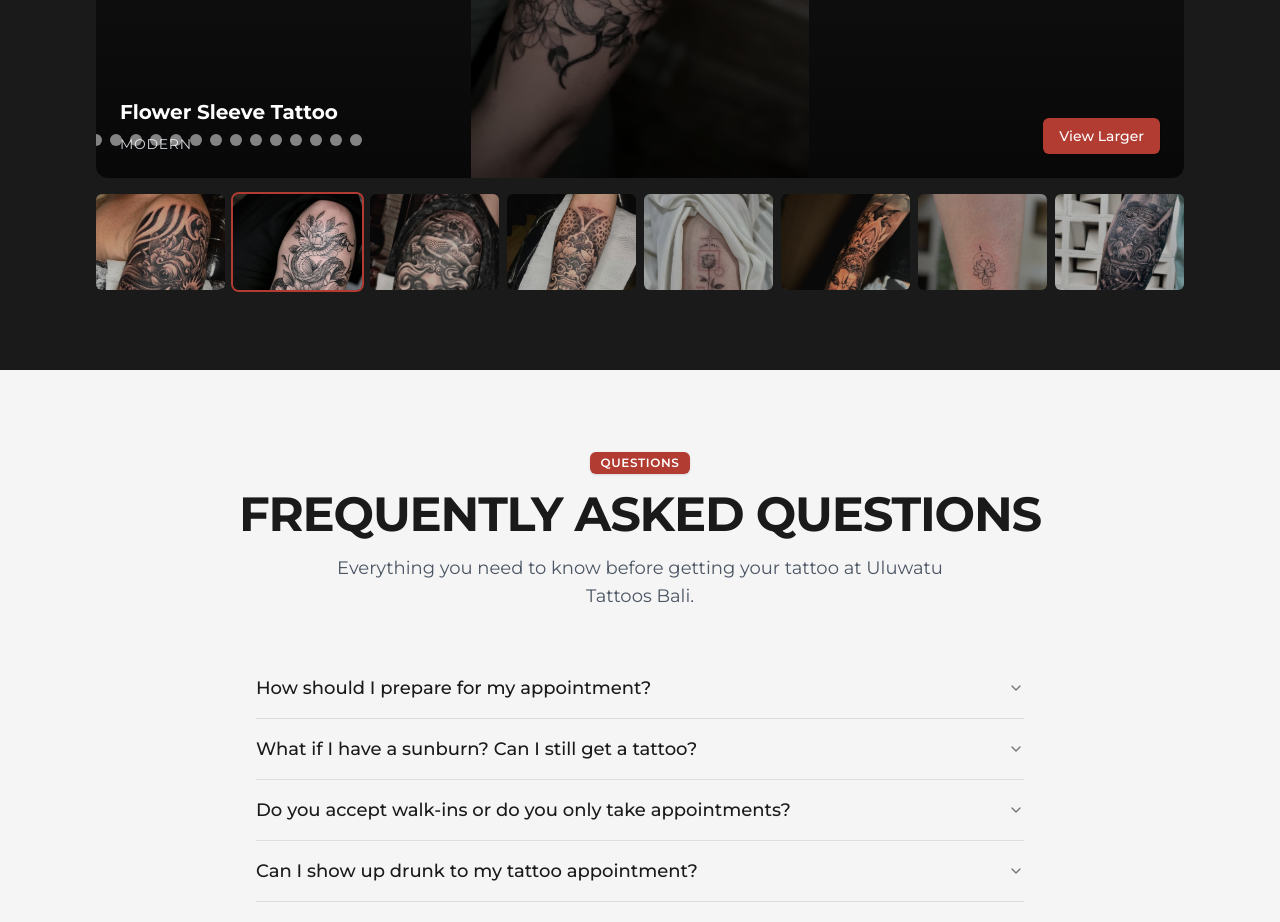
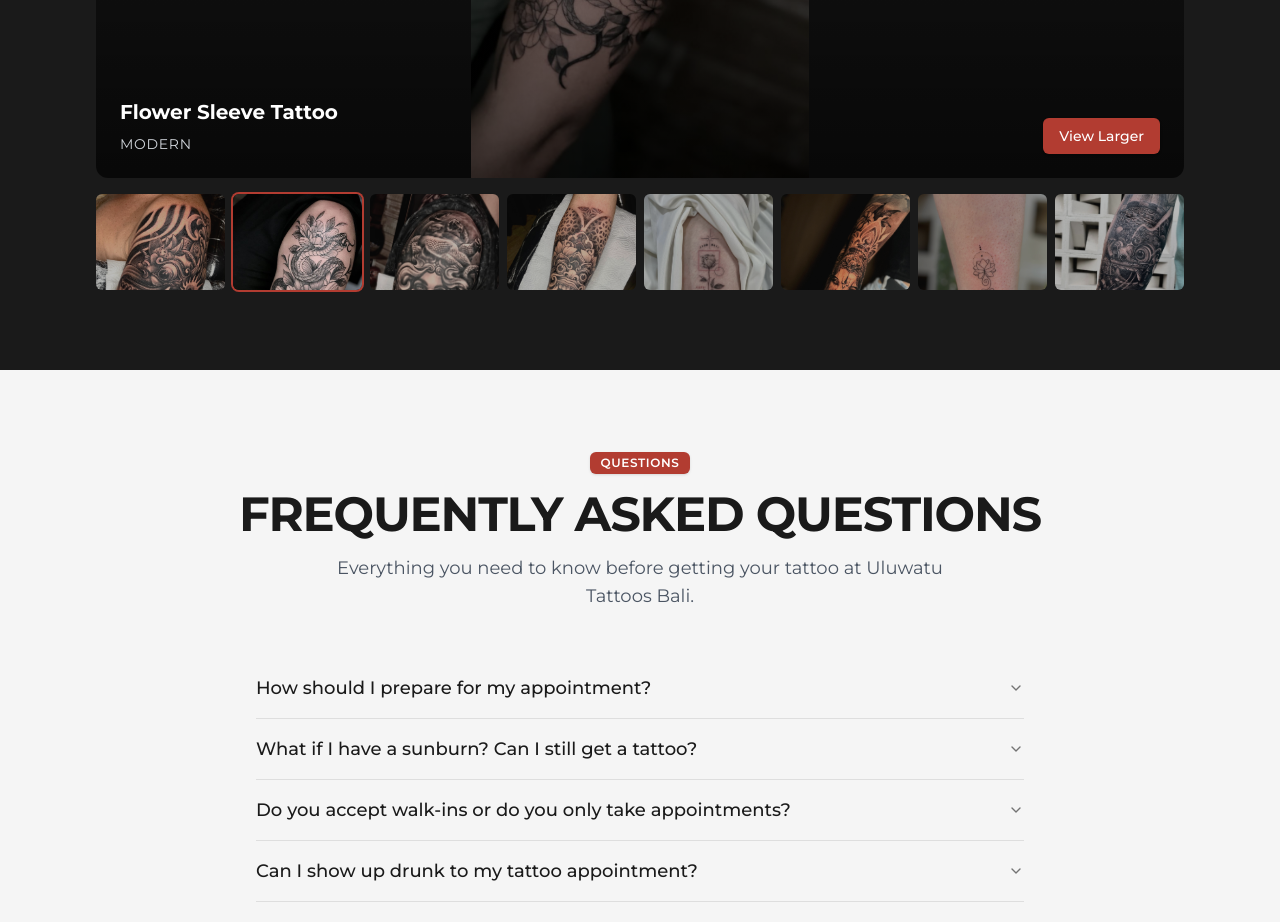
Before and after one commit to nickhal/chimeng-motorbike, a Next.js app: page / in a window 1280 px wide. Shown: the part 4080-5002 px from the top of the page. Built offline with nearby package versions, Linux system fonts and the light colour scheme; a web font is replaced by a local one.

Commit message:
fix gallery slider

```diff
--- a/components/gallery-slider.tsx
+++ b/components/gallery-slider.tsx
@@ -259,23 +259,6 @@ export default function GallerySlider({
             >
               <ChevronRight className="h-5 w-5 md:h-6 md:w-6 text-white" />
             </button>
-
-            {/* Dots Navigation */}
-            <div
-              className="gallery-navigation !hidden sm:!hidden md:!flex absolute bottom-2 left-1/2 -translate-x-1/2 gap-1.5 md:gap-2 z-10"
-              style={{ display: "none" }}
-            >
-              {filteredImages.map((_, index) => (
-                <button
-                  key={index}
-                  className={`w-2 h-2 md:w-3 md:h-3 rounded-full bg-white/50 transition-all ${
-                    index === activeIndex ? "bg-white scale-110" : ""
-                  }`}
-                  onClick={() => setActiveIndex(index)}
-                  aria-label={`Go to slide ${index + 1}`}
-                />
-              ))}
-            </div>
           </>
         ) : (
           <div className="flex h-full items-center justify-center bg-brand-gray">
```
